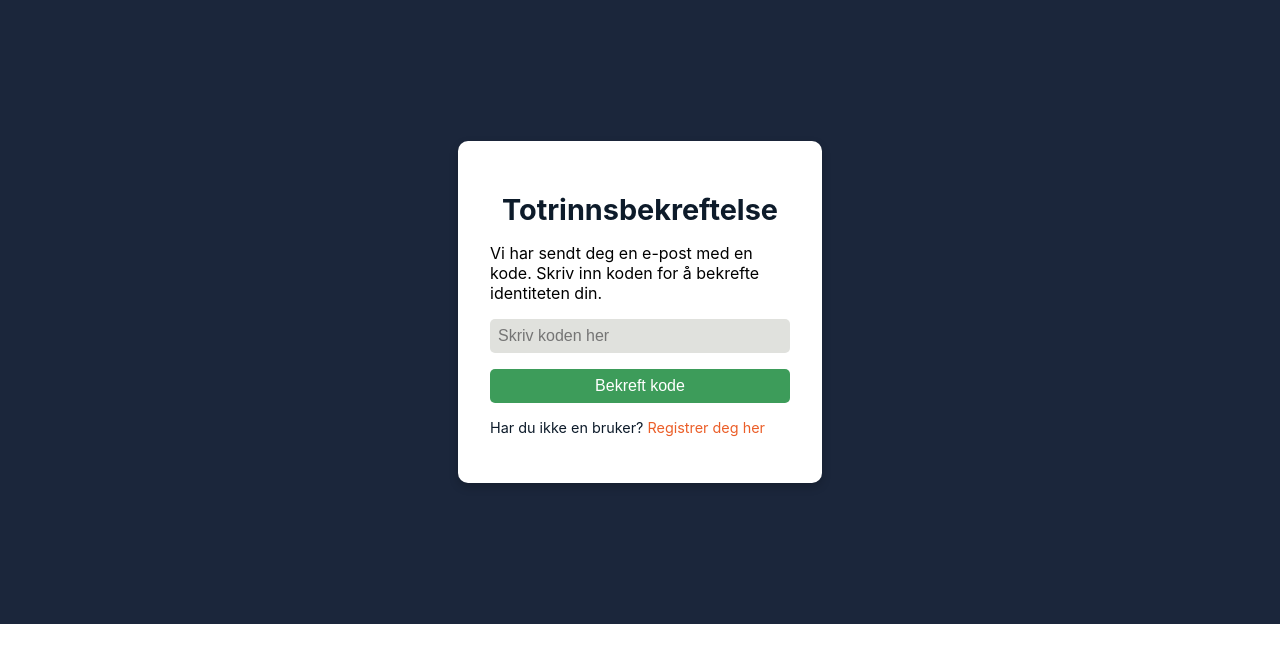
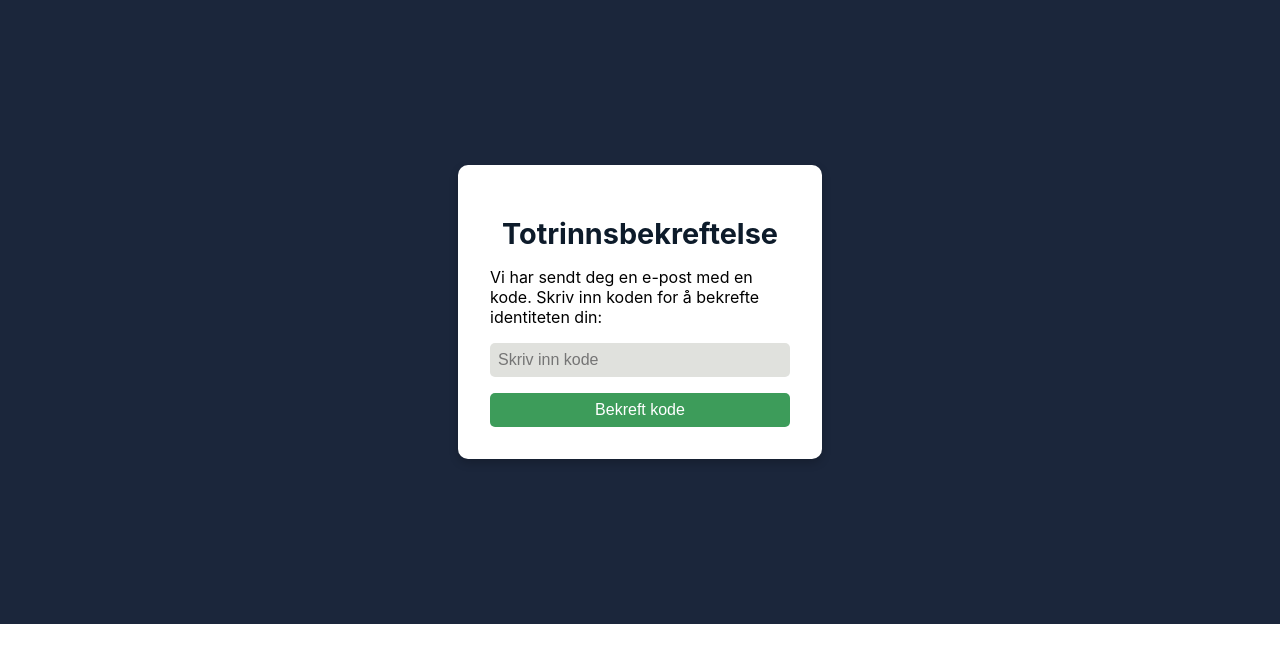
Before and after one commit to NTNU-IDI/scrum-project-2025-team11, a Vue app in the folder frontend/: page /auth in a window 1280 px wide. Shown: the top 662 px of the page. Built offline with nearby package versions, Linux system fonts and the light colour scheme; the HTML template or start-up script is replaced by a standard one.

Commit message:
Start 2FA connection

```diff
--- a/frontend/src/components/AuthComponent.vue
+++ b/frontend/src/components/AuthComponent.vue
@@ -1,19 +1,36 @@
 <script lang="ts" setup>
-  </script>
+import {ref} from 'vue'
+import axios from 'axios'
+import {useRouter} from 'vue-router'
+
+const code = ref('') // Input field for the verification code
+const errorMessage = ref('') // Reference for error message
+const router = useRouter() // Router instance for navigation
+
+const confirmCode = async () => { // Function to confirm the verification code
+  try {
+    await axios.post('http/localhost:8080/api/2fa/confirm', { // API endpoint for confirming the code
+      code: code.value // The verification code entered by the user
+    })
+    router.push('/userhome') // Redirect to the home page after successful confirmation
+  } catch (err: any) { // Error handling
+    if (err.response && err.response.status === 400) { // Check if the error is a 400 Bad Request
+      errorMessage.value = 'Ugyldig eller utløpt kode. '
+    } else {
+      errorMessage.value = 'En feil oppstod. Prøv igjen'
+    }
+  }
+}
+</script>
 
 <template>
   <div class="register-login-wrapper">
     <div class="register-login-container">
       <h1>Totrinnsbekreftelse</h1>
-      <p>
-        Vi har sendt deg en e-post med en kode. Skriv inn koden for å bekrefte identiteten din.
-      </p>
-      <input type="text" placeholder="Skriv koden her" />
-      <button class="good-button">Bekreft kode</button>
-      <p class="register-login-text">
-        Har du ikke en bruker?
-        <router-link to="/register" class="link">Registrer deg her</router-link>
-      </p>
+      <p>Vi har sendt deg en e-post med en kode. Skriv inn koden for å bekrefte identiteten din:</p>
+      <input v-model="code" type="text" placeholder="Skriv inn kode" />
+      <p class="error-message" v-if="errorMessage">{{ errorMessage }}</p>
+      <button class="good-button" @click="confirmCode">Bekreft kode</button>
     </div>
   </div>
 </template>
```
